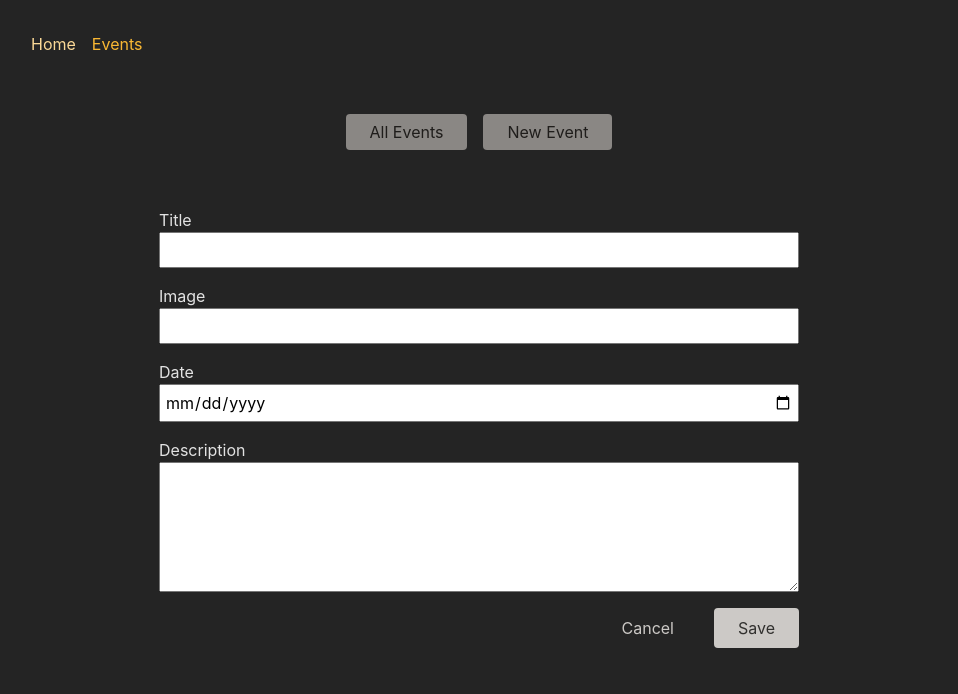
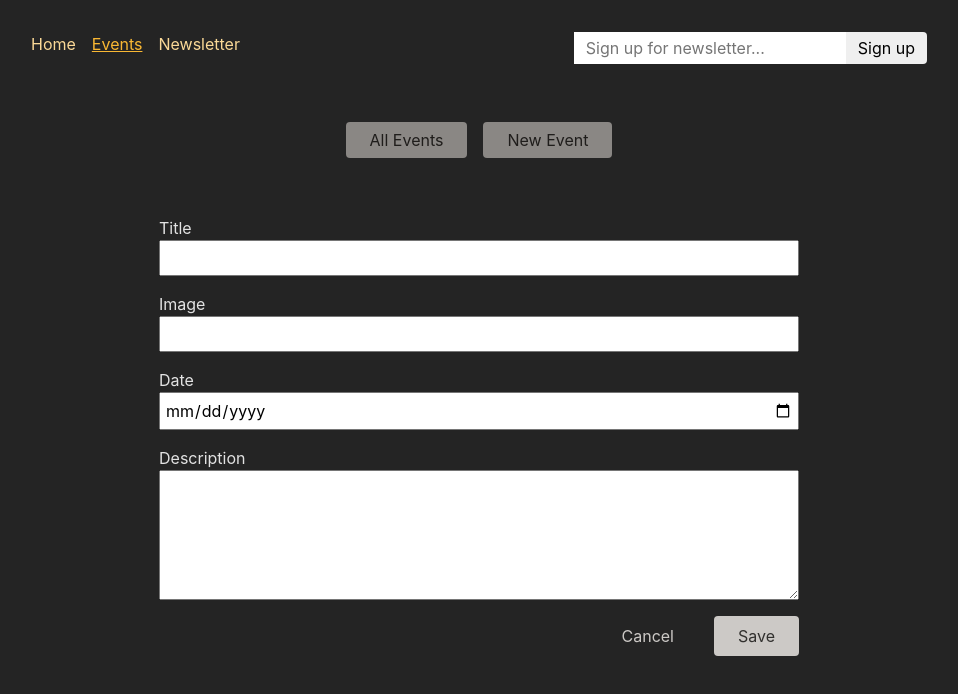
Before and after one commit to D5ng/react-router-advanced, a React (Create React App) app in the folder frontend/: page /events/new in a window 1280 px wide. Shown: the top 694 px of the page, without its empty margins (161-1119 px from the left). Built offline with nearby package versions, Linux system fonts and the light colour scheme; the HTML template or start-up script is replaced by a standard one.

Commit message:
useFetcher

```diff
--- a/frontend/src/components/EventForm.js
+++ b/frontend/src/components/EventForm.js
@@ -1,12 +1,11 @@
-import { Form, useNavigate, useNavigation } from "react-router-dom"
+import { Form, json, redirect, useActionData, useNavigate, useNavigation } from "react-router-dom"
 
 import classes from "./EventForm.module.css"
 
 function EventForm({ method, event }) {
+  const data = useActionData()
   const navigate = useNavigate()
   const navigation = useNavigation()
-
-  console.log(navigation)
 
   const isSubmitting = navigation.state === "submitting"
 
@@ -15,7 +14,14 @@ function EventForm({ method, event }) {
   }
 
   return (
-    <Form method="POST" className={classes.form}>
+    <Form method={method} className={classes.form}>
+      {data && data.errors && (
+        <ul>
+          {Object.values(data.errors).map((err) => (
+            <li key={err}>{err}</li>
+          ))}
+        </ul>
+      )}
       <p>
         <label htmlFor="title">Title</label>
         <input id="title" type="text" name="title" required defaultValue={event ? event.title : ""} />
@@ -43,3 +49,38 @@ function EventForm({ method, event }) {
 }
 
 export default EventForm
+
+export async function newEventAction({ request, params }) {
+  const method = request.method
+  const data = await request.formData()
+
+  const eventData = {
+    title: data.get("title"),
+    image: data.get("image"),
+    date: data.get("date"),
+    description: data.get("description"),
+  }
+
+  let url = "http://localhost:8080/events"
+
+  if (method === "PATCH") {
+    const id = params.id
+    url = `http://localhost:8080/events/${id}`
+  }
+
+  const response = await fetch(url, {
+    method: method,
+    headers: {
+      "Content-Type": "application/json",
+    },
+    body: JSON.stringify(eventData),
+  })
+
+  if (response.status === 422) {
+    return response
+  }
+
+  if (!response.ok) throw json({ message: "Could not save Event" }, { status: 500 })
+
+  return redirect("/events")
+}
--- a/frontend/src/components/MainNavigation.js
+++ /dev/null
@@ -1,26 +0,0 @@
-import { NavLink } from "react-router-dom"
-import classes from "./MainNavigation.module.css"
-
-function MainNavigation() {
-  const activeClass = ({ isActive }) => (isActive ? classes.active : "")
-  return (
-    <header className={classes.header}>
-      <nav>
-        <ul className={classes.list}>
-          <li>
-            <NavLink to="/" className={activeClass}>
-              Home
-            </NavLink>
-          </li>
-          <li>
-            <NavLink to="/events" className={activeClass}>
-              Events
-            </NavLink>
-          </li>
-        </ul>
-      </nav>
-    </header>
-  )
-}
-
-export default MainNavigation
--- /dev/null
+++ b/frontend/src/components/MainNavigation.jsx
@@ -0,0 +1,33 @@
+import { NavLink } from "react-router-dom"
+
+import classes from "./MainNavigation.module.css"
+import NewsletterSignup from "./NewsletterSignup"
+
+function MainNavigation() {
+  return (
+    <header className={classes.header}>
+      <nav>
+        <ul className={classes.list}>
+          <li>
+            <NavLink to="/" className={({ isActive }) => (isActive ? classes.active : undefined)} end>
+              Home
+            </NavLink>
+          </li>
+          <li>
+            <NavLink to="/events" className={({ isActive }) => (isActive ? classes.active : undefined)}>
+              Events
+            </NavLink>
+          </li>
+          <li>
+            <NavLink to="/newsletter" className={({ isActive }) => (isActive ? classes.active : undefined)}>
+              Newsletter
+            </NavLink>
+          </li>
+        </ul>
+      </nav>
+      <NewsletterSignup />
+    </header>
+  )
+}
+
+export default MainNavigation
--- a/frontend/src/components/MainNavigation.module.css
+++ b/frontend/src/components/MainNavigation.module.css
@@ -19,4 +19,5 @@
 .list a:hover,
 .list a.active {
   color: var(--color-primary-800);
+  text-decoration: underline;
 }
--- /dev/null
+++ b/frontend/src/components/NewsletterSignup.jsx
@@ -0,0 +1,25 @@
+import { useFetcher } from "react-router-dom"
+import classes from "./NewsletterSignup.module.css"
+import { useEffect } from "react"
+
+function NewsletterSignup() {
+  const fetcher = useFetcher()
+
+  console.log(fetcher)
+  const { data, state } = fetcher
+
+  useEffect(() => {
+    if (state === "idle" && data && data.message) {
+      window.alert(data.message)
+    }
+  }, [state, data])
+
+  return (
+    <fetcher.Form method="post" action="/newsletter" className={classes.newsletter}>
+      <input type="email" placeholder="Sign up for newsletter..." aria-label="Sign up for newsletter" />
+      <button>Sign up</button>
+    </fetcher.Form>
+  )
+}
+
+export default NewsletterSignup
--- /dev/null
+++ b/frontend/src/components/NewsletterSignup.module.css
@@ -0,0 +1,18 @@
+.newsletter input,
+.newsletter button {
+  font: inherit;
+  padding: 0.25rem 0.75rem;
+  border-radius: 0;
+  border: none;
+}
+
+.newsletter button {
+  border-top-right-radius: 4px;
+  border-bottom-right-radius: 4px;
+  cursor: pointer;
+}
+
+.newsletter button:hover {
+  background-color: var(--color-primary-300);
+  color: var(--color-gray-800);
+}
--- a/frontend/src/pages/EditEventPage.jsx
+++ b/frontend/src/pages/EditEventPage.jsx
@@ -5,7 +5,7 @@ import { useRouteLoaderData } from "react-router-dom"
 function EditEventPage() {
   const data = useRouteLoaderData("event-detail")
 
-  return <EventForm event={data.event} />
+  return <EventForm event={data.event} method="PATCH" />
 }
 
 export default EditEventPage
--- a/frontend/src/pages/NewEventPage.jsx
+++ b/frontend/src/pages/NewEventPage.jsx
@@ -3,30 +3,7 @@ import EventForm from "../components/EventForm"
 import { json, redirect } from "react-router-dom"
 
 function NewEventPage() {
-  return <EventForm />
+  return <EventForm method="post" />
 }
 
 export default NewEventPage
-
-export async function newEventAction({ request, params }) {
-  const data = await request.formData()
-
-  const eventData = {
-    title: data.get("title"),
-    image: data.get("image"),
-    date: data.get("date"),
-    description: data.get("description"),
-  }
-
-  const response = await fetch("http://localhost:8080/events", {
-    method: "POST",
-    headers: {
-      "Content-Type": "application/json",
-    },
-    body: JSON.stringify(eventData),
-  })
-
-  if (!response.ok) throw json({ message: "Could not save Event" }, { status: 500 })
-
-  return redirect("/events")
-}
--- /dev/null
+++ b/frontend/src/pages/Newsletter.jsx
@@ -0,0 +1,21 @@
+import NewsletterSignup from "../components/NewsletterSignup"
+import PageContent from "../components/PageContent"
+
+function NewsletterPage() {
+  return (
+    <PageContent title="Join our awesome newsletter!">
+      <NewsletterSignup />
+    </PageContent>
+  )
+}
+
+export default NewsletterPage
+
+export async function action({ request }) {
+  const data = await request.formData()
+  const email = data.get("email")
+
+  // send to backend newsletter server ...
+  console.log(email)
+  return { message: "Signup successful!" }
+}
```
Also changed, not shown: frontend/src/App.js (+5 -2 lines), 1 other file (tests, documents, lock files or other folders).
